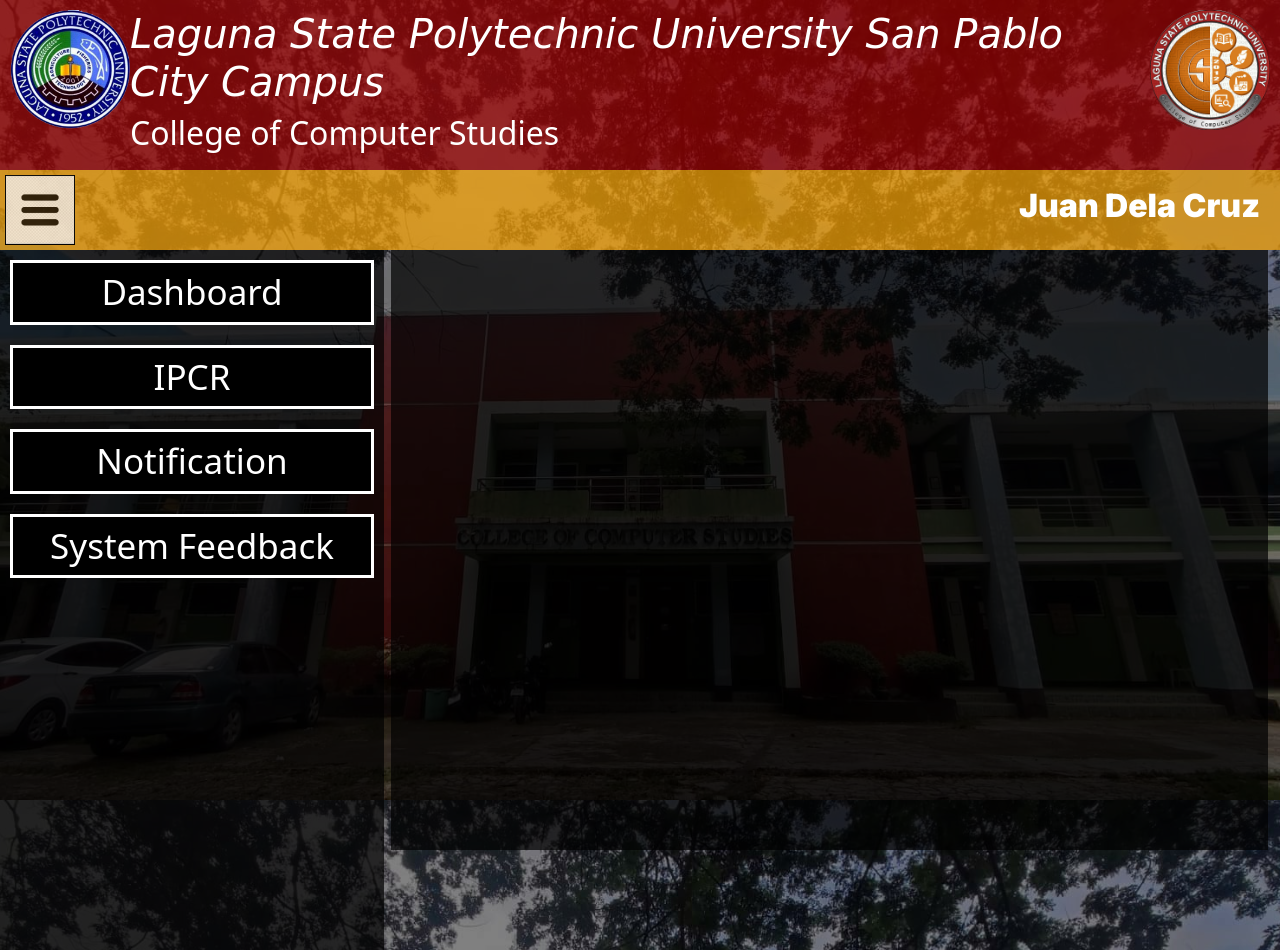
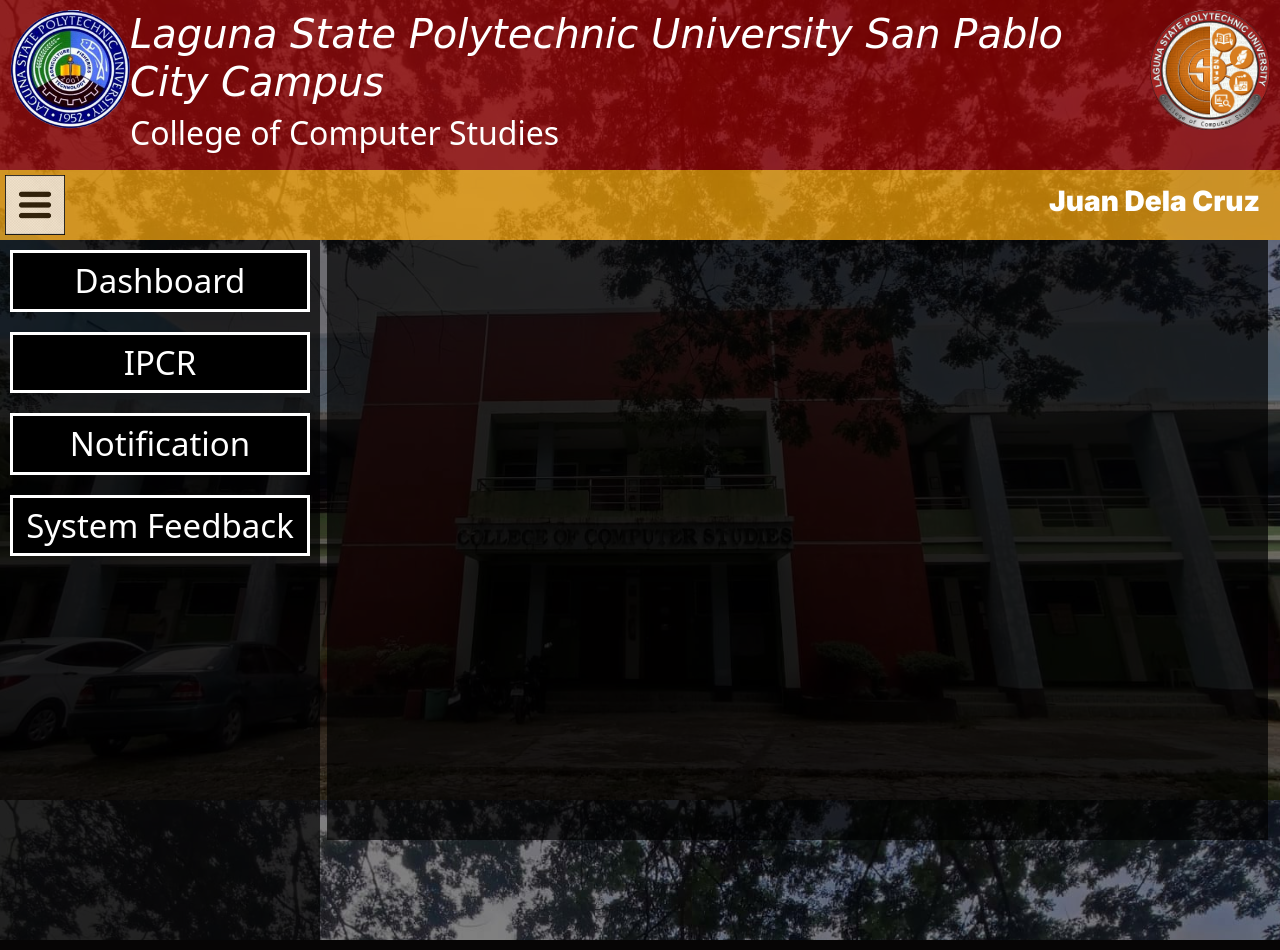
Before and after one commit to Akintuntun/IPCR-wamp, a PHP site: page /faculty-homepage.php in a window 1280 px wide. Run offline with PHP 8.4, Linux system fonts and the light colour scheme; tables that the repository leaves empty or names only in its code hold one stand-in row (values such as "Sample post").

Commit message:
adding fullname

```diff
--- a/faculty-homepage.php
+++ b/faculty-homepage.php
@@ -14,6 +14,35 @@
 </head>
 <body>
 <header>
+<?php
+    $servername = "localhost";
+    $username = "root";
+    $password = "Akisophiekingking";
+    $database = "login_credentials";
+    $conn = mysqli_connect($servername, $username, $password, $database);
+
+    if (!$conn) {
+        die("Connection failed: " . mysqli_connect_error());
+    }
+
+    $sql = "SELECT firstname, middlename, lastname FROM your_table_name WHERE username = 'your_username_value'";
+    $result = mysqli_query($conn, $sql);
+
+    if ($result && mysqli_num_rows($result) > 0) {
+        $row = mysqli_fetch_assoc($result);
+        $firstName = $row['firstname'];
+        $middleName = $row['middlename'];
+        $lastName = $row['lastname'];
+
+        $fullName = $firstName . ' ' . $middleName . ' ' . $lastName;
+    } else {
+        $fullName = "Juan Dela Cruz";
+    }
+
+    mysqli_close($conn);
+?>
+
+<header>
     <div class="header">
         <img src="images/lspu-logo.png" alt="LSPU-LOGO" class="logo">
         <div class="label">
@@ -24,7 +53,7 @@
     </div>
     <div class="head-w">
         <img src="images\opt.png" alt="" class="opt">
-            <h2>Juan Dela Cruz</h2>
+        <h3><?php echo $fullName; ?></h3>
     </div>
 </header>
 
@@ -58,7 +87,6 @@
                 }
             });
         }
-
     </script>
 
 </body>
--- a/faculty.css
+++ b/faculty.css
@@ -49,8 +49,8 @@
 
 .opt{
 
-    width: 70px;
-    height: 70px;
+    width: 60px;
+    height: 60px;
 
 }
 
@@ -58,10 +58,9 @@
 
     color: white;
     background-color: rgba(0, 0, 0, 0.7);
-    width: 30%;
+    width: 25%;
     text-align: center;
     margin-left: 0%;
-
 
 }
 
@@ -79,16 +78,17 @@
 
 li{
     list-style-type: none;
-    font-size: 35px;
+    font-size: 33px;
     border: solid white 3px;
     background-color: black;
     padding: 3px;
 }
 
 .frame{
+
     color: white;
     background-color: green;
-    width: 68.5%;
+    width: 73.5%;
     margin-left: 7px;
     background-color: rgba(0, 0, 0, 0.7);
     height: 600px;
@@ -103,8 +103,9 @@
 
 
 .frame iframe {
-    width: 100%;
-    height: 100%;
+    padding: 5px;
+    width: 99%;
+    height: 97%;
     border: none;
 }
 
```
Also changed, not shown: dashboard-faculty.php (+10 -1 lines). Lines whose indentation alone changed are shown as unchanged.
